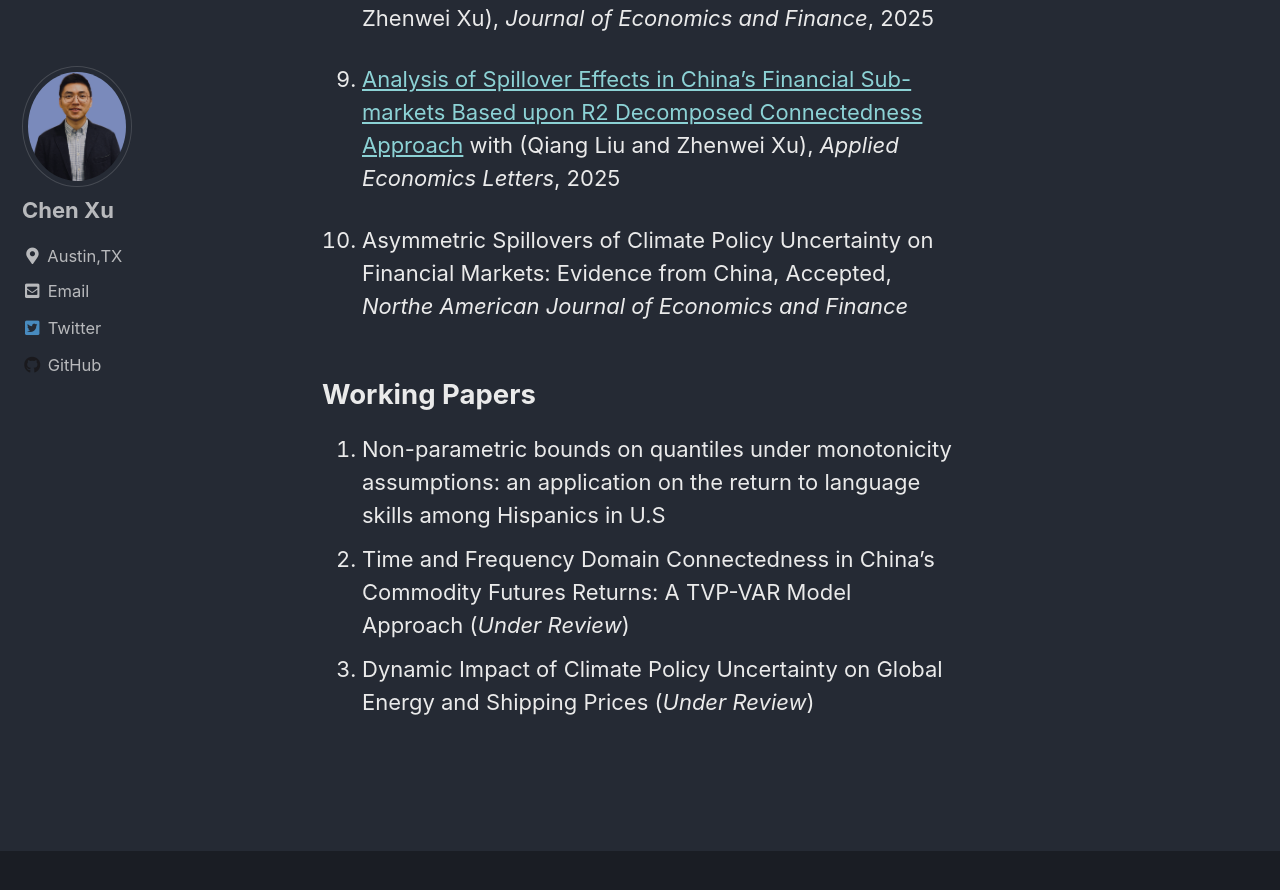
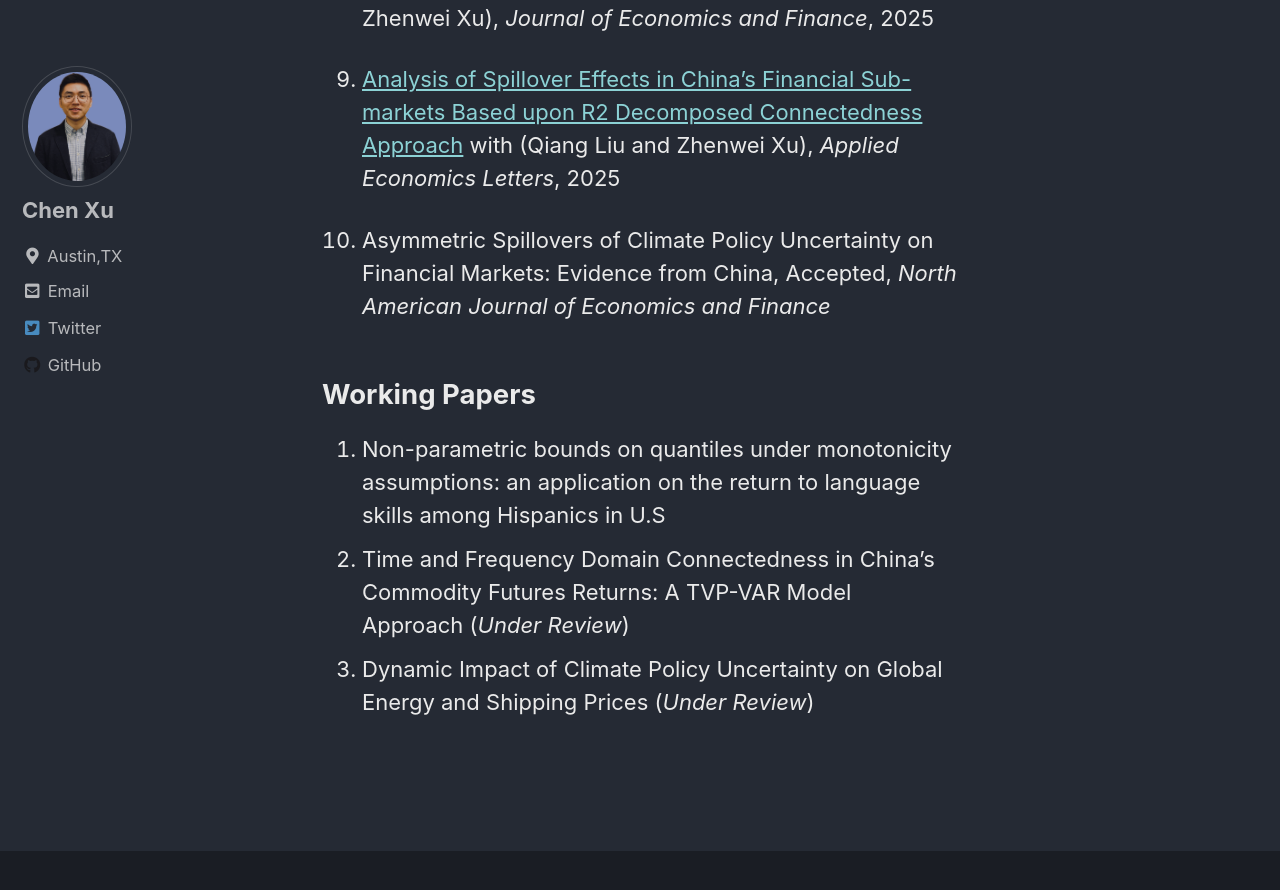
Before and after one commit to chenxuecon/chenxuecon.github.io, a Jekyll site: the page built from _pages/Research.md, in a window 1280 px wide and 900 px high, scrolled down 1345 px. Shown: the top 890 px of the window. Built offline with Jekyll 4.4.1, drawn with Linux system fonts in a browser that asks for light colours; cached includes are drawn as plain includes.

Commit message:
Update Research.md

```diff
--- a/_pages/Research.md
+++ b/_pages/Research.md
@@ -33,7 +33,7 @@ TVP-SV-VAR Mode](https://link.springer.com/article/10.1007/s12197-025-09710-4) w
 9. [Analysis of Spillover Effects in China’s Financial Sub-markets Based upon R2
 Decomposed Connectedness Approach](https://www.tandfonline.com/doi/pdf/10.1080/13504851.2025.2471554?casa_token=AUyRoT0Lhj0AAAAA:AOD7wuQQsOzQOBQIikAYSyHUdqOAlKo4I7BlaOf2pHaARzMm4n2aIMuYwuyTu-5OsatUTLyvxkH6yg) with (Qiang Liu and Zhenwei Xu), *Applied Economics Letters*, 2025
 
-10. Asymmetric Spillovers of Climate Policy Uncertainty on Financial Markets: Evidence from China, Accepted, *Northe American Journal of Economics and Finance*
+10. Asymmetric Spillovers of Climate Policy Uncertainty on Financial Markets: Evidence from China, Accepted, *North American Journal of Economics and Finance*
 
 
 
```
